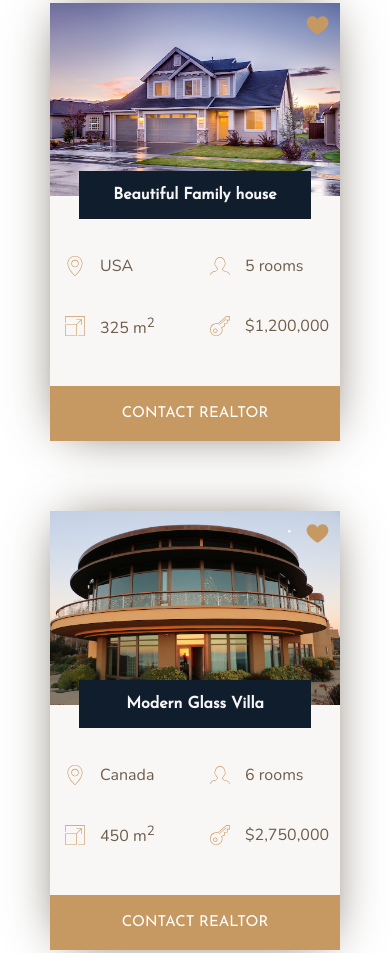
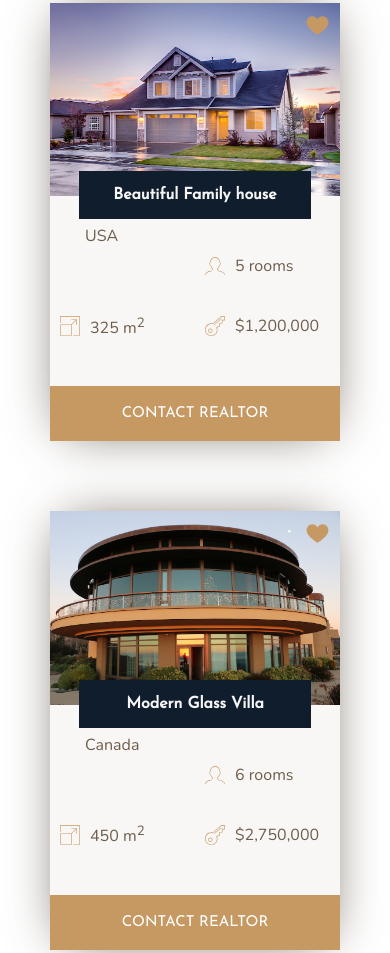
Before and after one commit to samvasconcelos/realstate, a website: page index.html in a window 390 px wide. Shown: the part 4327-5280 px from the top of the page. Drawn offline with nearby package versions, Linux system fonts and the light colour scheme.

Commit message:
Update main.css

```diff
--- a/main.css
+++ b/main.css
@@ -473,11 +473,16 @@ h1, h2, h3, h4, h5, h6 {
   display: flex;
   align-items: center;
 }
-.home__location svg, .home__rooms svg, .home__area svg, .home__price svg {
+.home__location , .home__rooms svg, .home__area svg, .home__price svg {
   fill: #c69963;
   height: 2rem;
   width: 2rem;
   margin: 1rem 1.5rem;
+}
+@media only screen and (max-width: 37.5em) {
+  .home__location svg, .home__rooms svg, .home__area svg, .home__price svg {
+    margin: 1rem 1rem;
+  }
 }
 .home__location p, .home__rooms p, .home__area p, .home__price p {
   font-size: 1.6rem;
```
